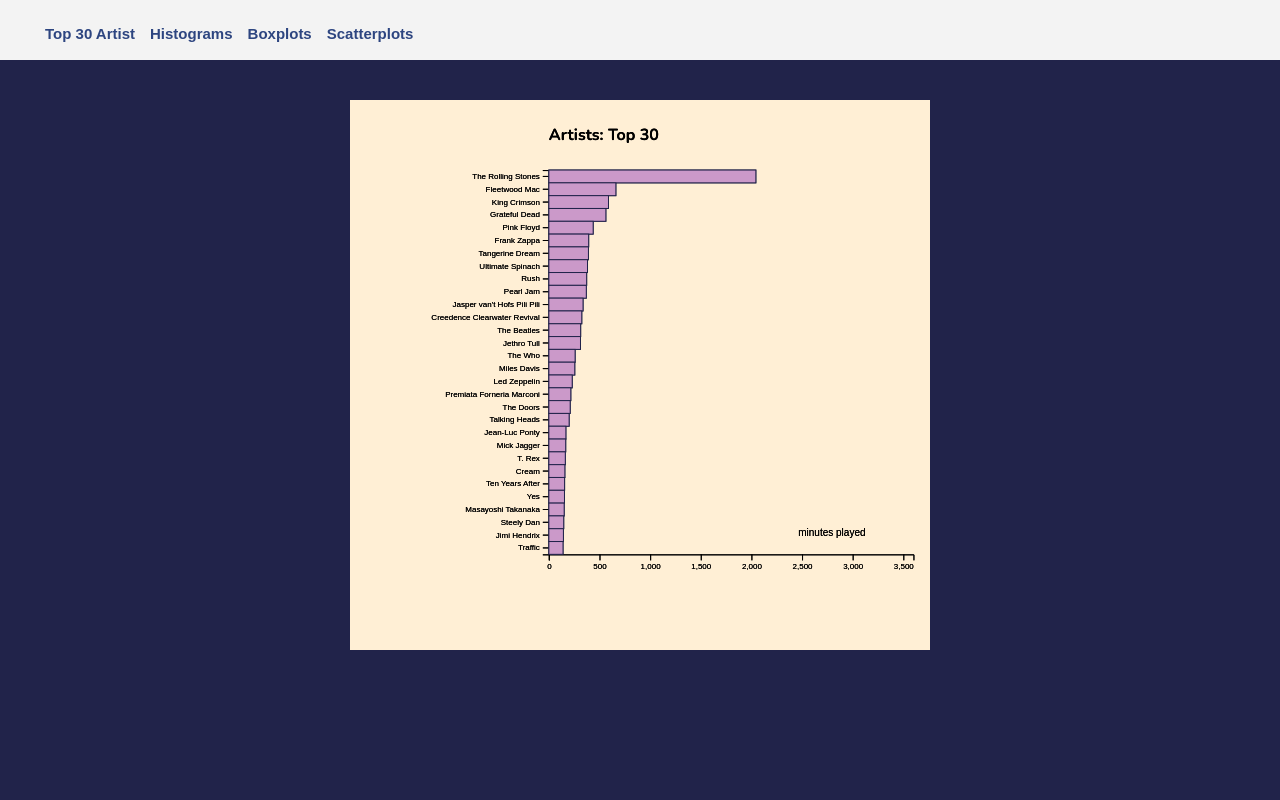
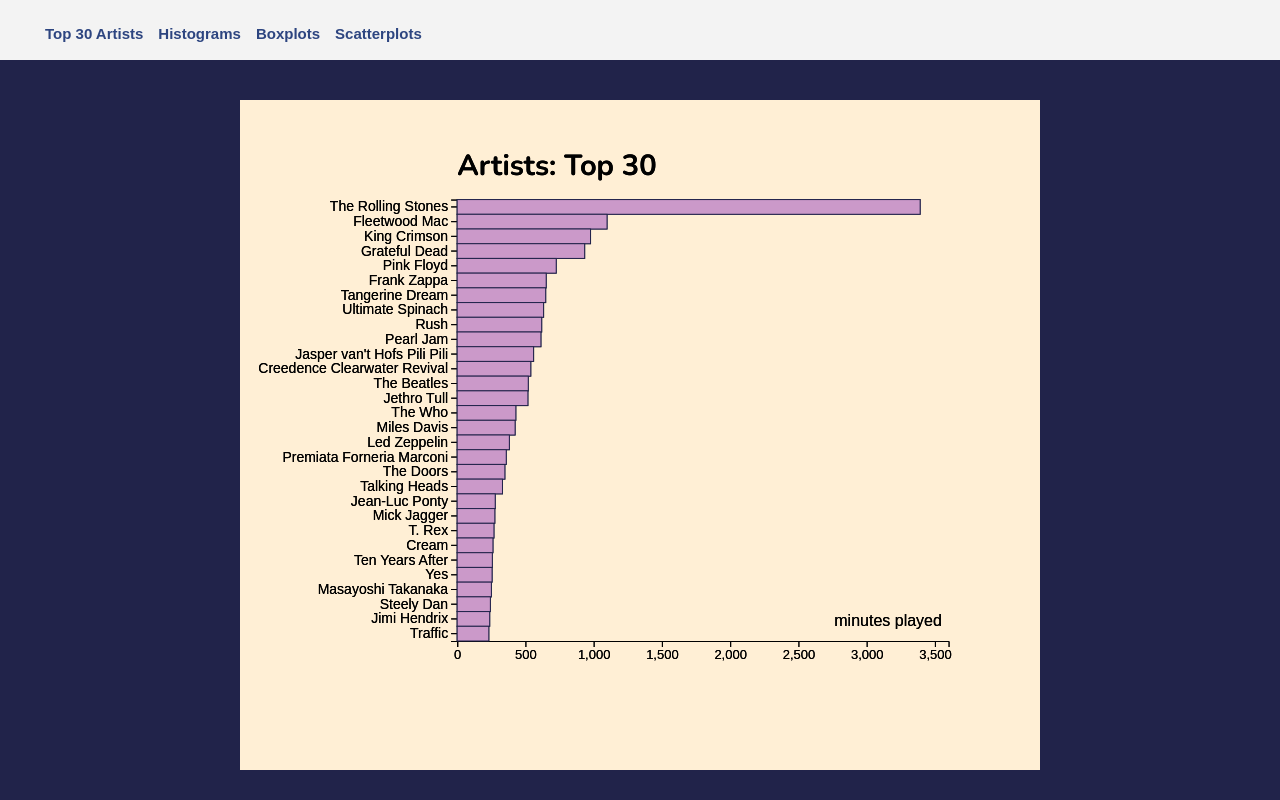
Before and after one commit to JBreitenbr/spotiStats, a React (Vite) app: page / in a window 1280 px wide. Built offline with nearby package versions, Linux system fonts and the light colour scheme.

Commit message:
added responsiveness to barchart

```diff
--- a/src/App.css
+++ b/src/App.css
@@ -67,3 +67,17 @@
    width: 650px;
  }
 }
+
+@media screen and (min-width:1050px){
+  #canvas_bar{
+    height: 670px;
+    width: 800px;
+  }
+}
+
+@media screen and (min-width:1300px){
+  #canvas_bar{
+    height: 800px;
+    width: 1000px;
+  }
+}
--- a/src/Barchart.jsx
+++ b/src/Barchart.jsx
@@ -18,21 +18,23 @@
 let w=+d3.select("#canvas_bar").style("width").slice(0,-2);
 let h=+d3.select("#canvas_bar").style("height").slice(0,-2);
 let pad=(1/7)*w;
-let xScale=d3.scaleLinear().domain([0,3600]).range([2.4*pad,w-0.2*pad]);
+let xScale=d3.scaleLinear().domain([0,3600]).range(w<580?[2.4*pad,w-0.2*pad]:[1.9*pad,w-0.8*pad]);
 let yScale = d3.scaleBand().domain(artists).range([pad,h-pad]).padding(0);
-console.log(35*yScale.bandwidth());
-console.log(yScale("Traffic"));
-  let xAxis=d3.axisBottom(xScale);
+
+let xAxis=d3.axisBottom(xScale);
 let yAxis=d3.axisLeft(yScale);
-canvas.append('g').style("font","8px arial").call(xAxis).attr('transform','translate(0,'+(h-pad-yScale.bandwidth())+')');
+canvas.append('g').style("font",w<580?"8px arial":"13px arial").call(xAxis).attr('transform','translate(0,'+(h-pad-yScale.bandwidth())+')');
+if(w<580){
 canvas.append('g').style("font","8px arial").call(yAxis).attr('transform','translate('+2.4*pad+','+ (-1)*yScale.bandwidth()+')');
+}
+else {
+canvas.append('g').style("font",w<700?"11px arial":w<900?"14px arial":"16px arial").call(yAxis).attr('transform','translate('+1.9*pad+','+ (-1)*yScale.bandwidth()+')');
+}
 let favs30=favs.slice(0,30);
-     let barColor=d3.scaleSequential().interpolator(d3.interpolateBlues);
-barColor.domain([100,2000]);
-
-canvas.append("text").attr("x",xScale(0)).attr("y",w<580?25:40).text("Artists: Top 30");
-canvas.append("text").attr("x",xScale(0)+0.43*w).attr("y",34*yScale.bandwidth()).text("minutes played").style("font","10px arial");
-for(let i=0;i<30;i++)   {canvas.append("rect").attr("x",2.4*pad).attr("y",yScale(favs30[i][0])-yScale.bandwidth()).attr("height",yScale.bandwidth()).attr("width",favs30[i][1]/favs30[0][1]*207).attr("fill","#cb99c9").attr("stroke","#21234a");}
+canvas.append("text").attr("x",xScale(0)).attr("y",w<580?25:w<700?40:w<900?75:90).text("Artists: Top 30").style("font",w<580?"16px nunito":w<700?"20px nunito":w<900?"29px nunito":"32px nunito");
+canvas.append("text").attr("x",w<580?w-1.5*pad:w-1.8*pad).attr("y",pad+28*yScale.bandwidth()).text("minutes played").style("font",w<580?"10px arial":w<700?"12.5px arial":w<900?"16px arial":"18px arial");
+let bBar=xScale(3391.78)-xScale(0);
+for(let i=0;i<30;i++)   {canvas.append("rect").attr("x",w<580?2.4*pad:1.9*pad).attr("y",yScale(favs30[i][0])-yScale.bandwidth()).attr("height",yScale.bandwidth()).attr("width",favs30[i][1]/favs30[0][1]*bBar).attr("fill","#cb99c9").attr("stroke","#21234a");}
 
    },[]);
   return (<div><svg id="canvas_bar" ref={svgRef} /></div>);
--- a/src/Navbar.css
+++ b/src/Navbar.css
@@ -18,7 +18,7 @@
   font-weight: 700;
   text-decoration: none;
   margin-top: 20px ;
-  padding-left:6px;
+  padding-left:4vw;
   font-size: 9px;
 }
 
--- a/src/Navbar.jsx
+++ b/src/Navbar.jsx
@@ -8,7 +8,7 @@
       <div className="links">
         <Link to="/"></Link>
         <Link to="/spotistats"></Link>
-        <Link to="/top30">Top 30 Artist</Link>
+        <Link to="/top30">Top 30 Artists</Link>
         <Link to="/histogram">Histograms</Link>
         <Link to="/boxplot">Boxplots</Link>
         <Link to="/scatter">Scatterplots</Link>
```
